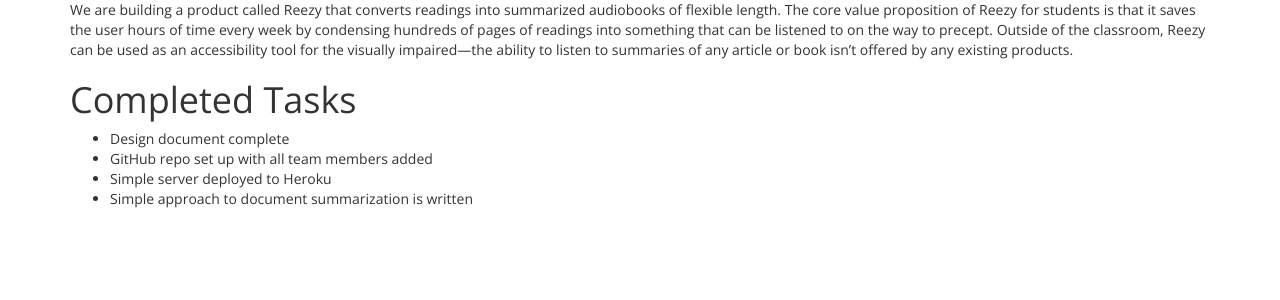
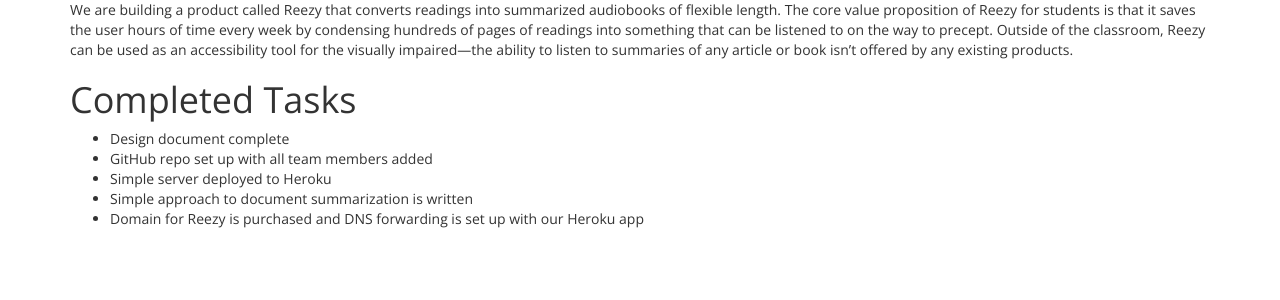
Before and after one commit to AndrewNg/reezy, a Flask app: page /status in a window 1280 px wide. Shown: the part 142-442 px from the top of the page. Run offline with Flask 2, Linux system fonts and the light colour scheme; some libraries are stand-ins or nearby versions.

Commit message:
o we just did this

```diff
--- a/templates/status.html
+++ b/templates/status.html
@@ -13,6 +13,7 @@
       <li>GitHub repo set up with all team members added</li>
       <li>Simple server deployed to Heroku</li>
       <li>Simple approach to document summarization is written</li>
+      <li>Domain for Reezy is purchased and DNS forwarding is set up with our Heroku app</li>
     </ul>
   </div>
 </div>
```
